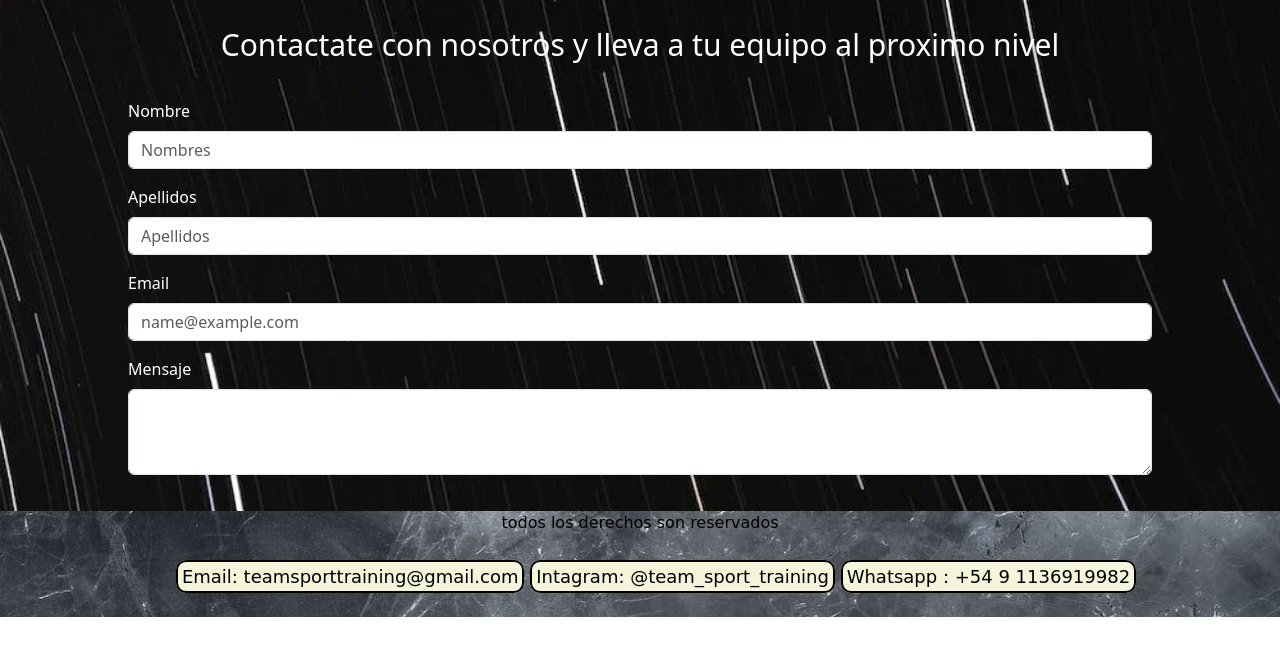
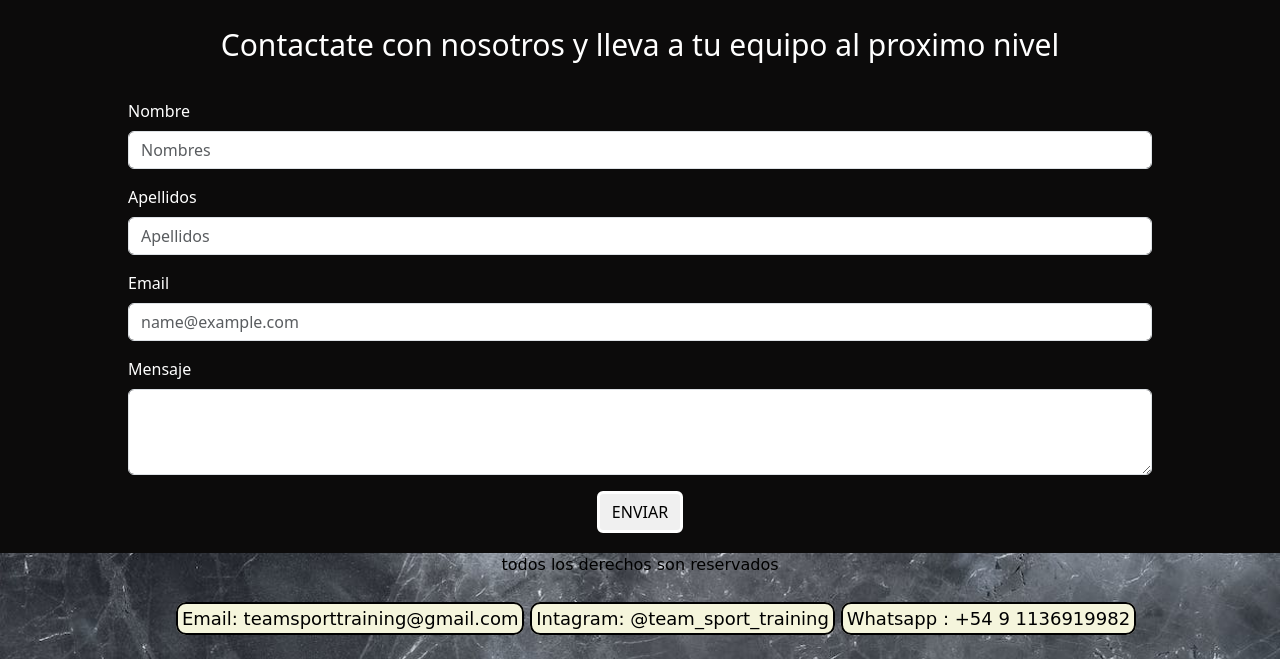
Before and after one commit to Nazareno1301/PF-DiazMauro, a plain HTML site: page pages/contacto.html in a window 1280 px wide. Shown: the part 259-918 px from the top of the page. Before the commit the page ends 876 px from the top, so only its background shows below. Drawn offline with nearby package versions, Linux system fonts and the light colour scheme; a web font is replaced by a local one.

Commit message:
implementacion de BS

```diff
--- a/css/style.css
+++ b/css/style.css
@@ -9,8 +9,8 @@ body {
     background-size:cover;
     color: white;
     margin:0;
-    background-image:url("../imagenes/pexels-photo-3648850.webp");
-
+/*     background-image:url("../imagenes/pexels-photo-3648850.webp"); */
+    background-color:rgb(12, 11, 11)
 }
 
 header{
@@ -225,10 +225,14 @@ h2{
     justify-content:center;
     text-align:center;
 }
-.formulario .button{
-    width:20%;
+.col-12{
+    width: 100%;
     display: flex;
-    align-items:center;
+    justify-content: center;
+}
+.btn{
+    display: flex;
+    justify-content: end;
     color:black;
     background: #F0F0F0;
     border:3px solid white;
@@ -346,6 +350,7 @@ h2{
         display: flex;
         flex-direction: column;
     }
+
     .texto{
 
         font-size:16px;
--- a/pages/contacto.html
+++ b/pages/contacto.html
@@ -62,6 +62,9 @@
                 <label for="exampleFormControlTextarea1" class="form-label">Mensaje</label>
                 <textarea class="form-control" id="exampleFormControlTextarea1" rows="3"></textarea>
             </div>
+            <div class="col-12">
+                <button type="submit" class="btn btn-primary" >ENVIAR</button>
+            </div>
         </section>
     </main>
     <footer id="fin">
```
Also changed, not shown: index.html (+1 -0 lines), pages/servicios.html (+5 -1 lines).
